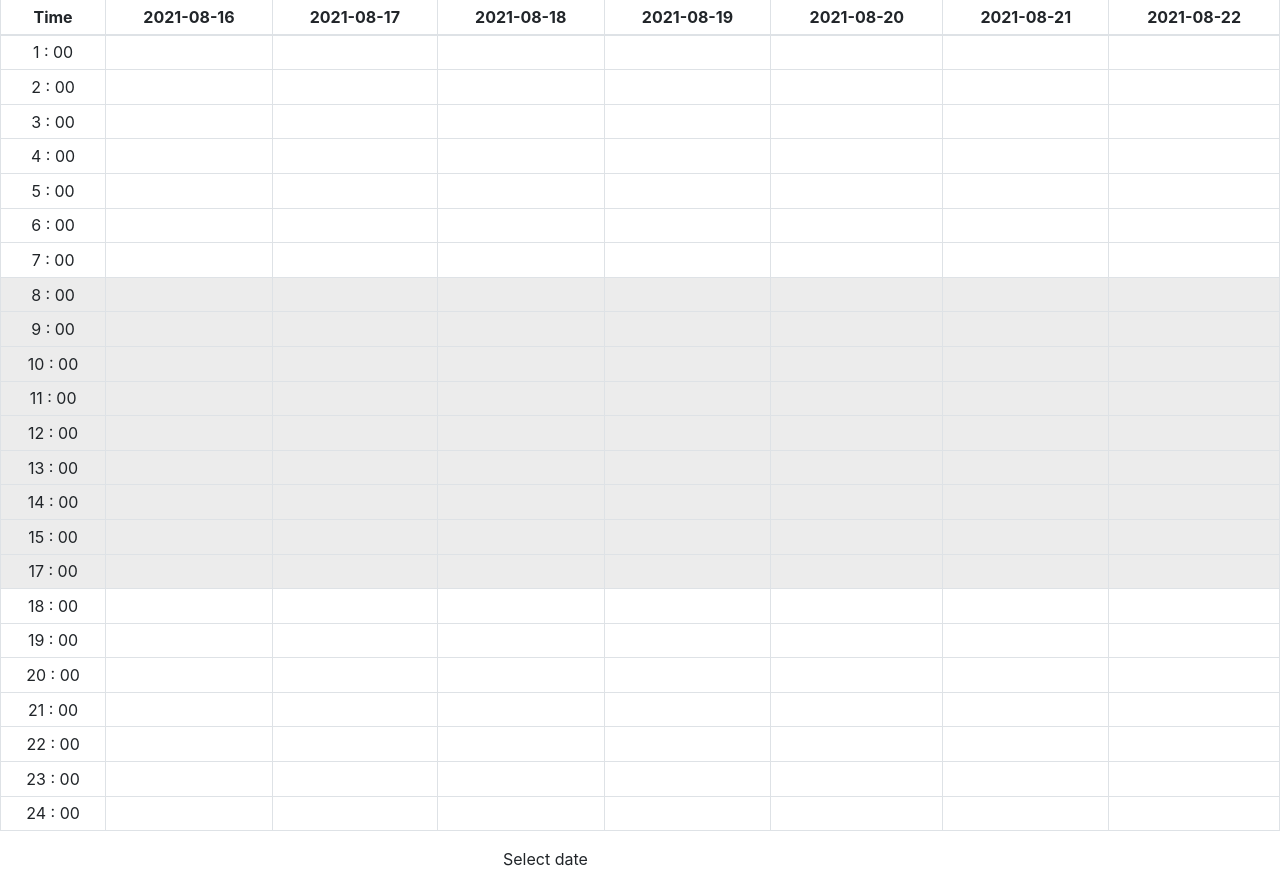
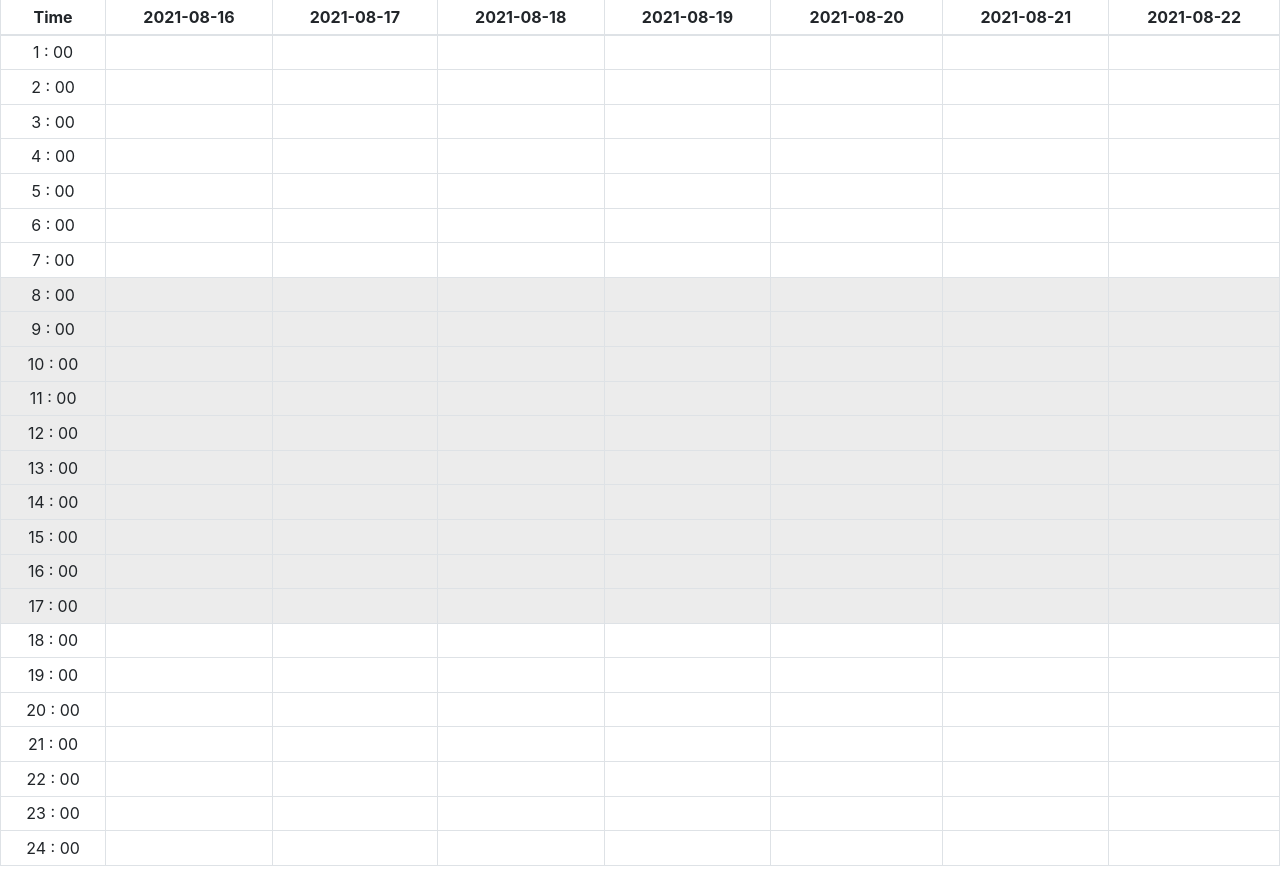
Before and after one commit to evgeniimalitckii/TDS_booking, a Flask app: page / in a window 1280 px wide. Shown: the part 89-972 px from the top of the page. Run offline with Flask 2, Linux system fonts and the light colour scheme; data that the repository does not hold is empty.

Commit message:
16 again

```diff
--- a/main/templates/index.html
+++ b/main/templates/index.html
@@ -41,7 +41,7 @@
         </tr>
     {% endfor %}
 
-    {% for i in [8,9,10,11,12,13,14,15,17] %}
+    {% for i in [8,9,10,11,12,13,14,15,16,17] %}
         <tr>
           <td style="text-align: center" class="table-active"> {{ i }} : 00 </td>
           {% for day in days %}
```
